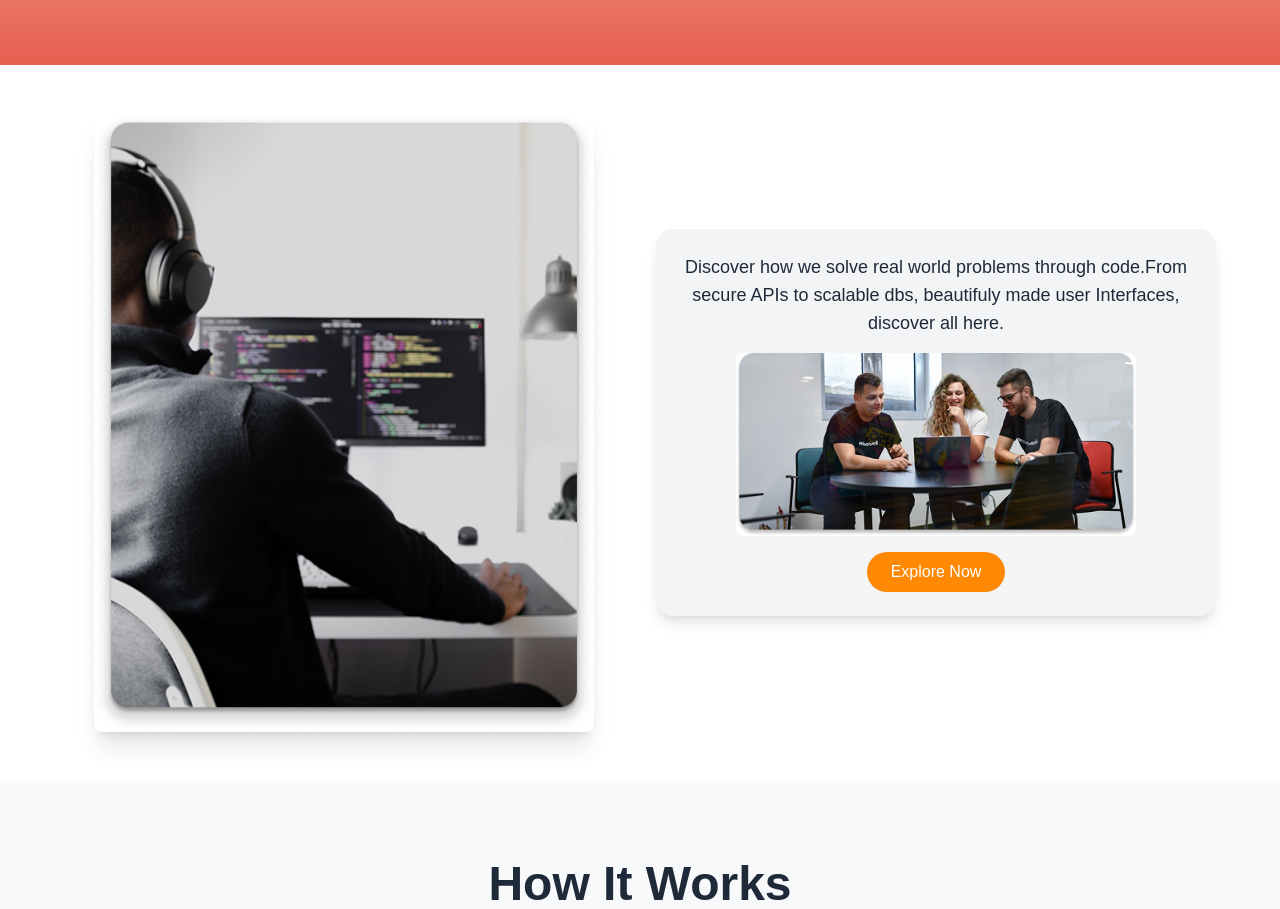
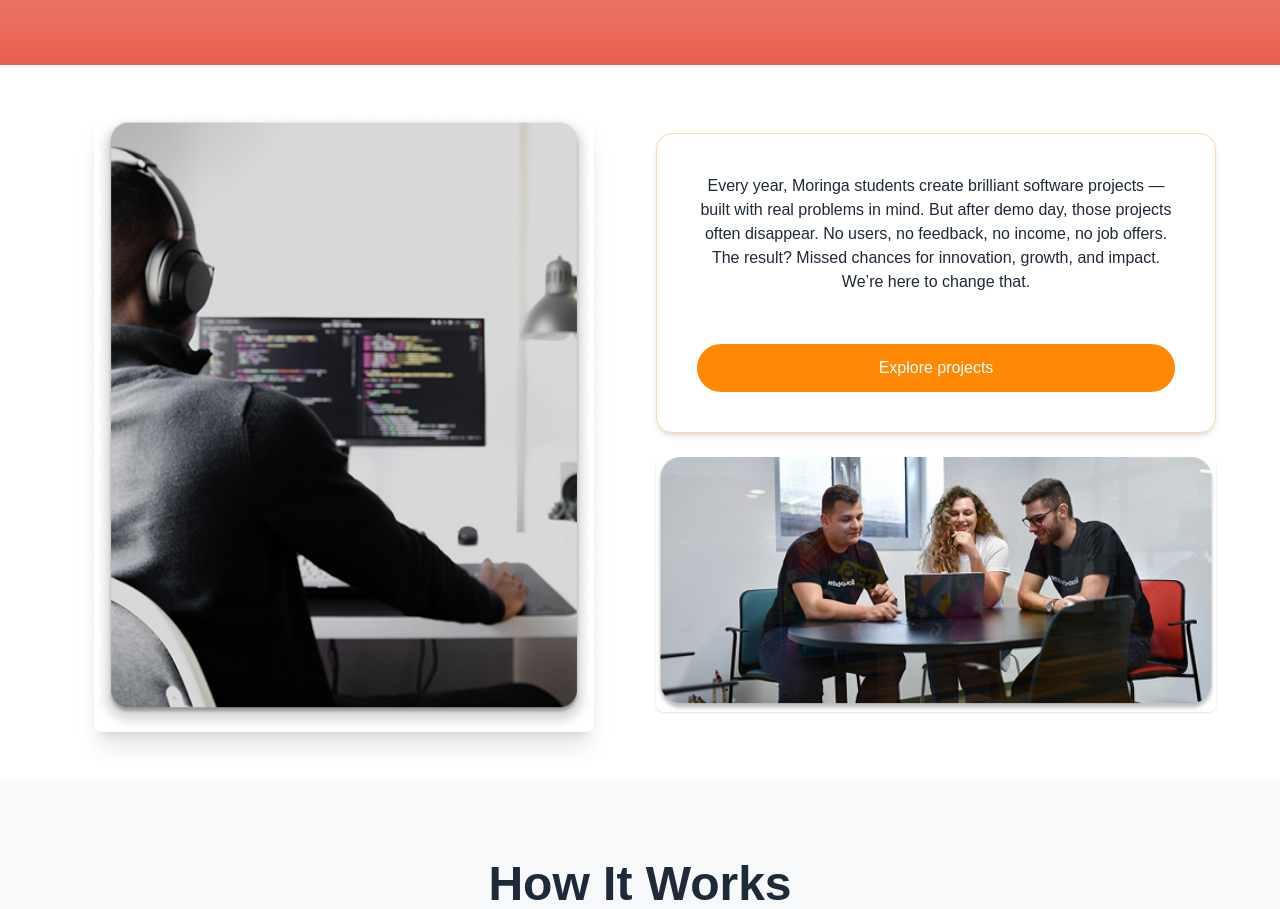
Before and after one commit to I-GIKARU/Innovation-Marketplace, a Next.js app in the folder client/: page / in a window 1280 px wide. Shown: the part 540-1449 px from the top of the page. Built offline with nearby package versions, Linux system fonts and the light colour scheme.

Commit message:
modified explore

```diff
--- a/client/components/Explore.jsx
+++ b/client/components/Explore.jsx
@@ -11,15 +11,27 @@ const Explore = () => {
           <Image src="/images/explore.jpg" alt="Explore Visual"width={500} height={400}className="rounded-lg shadow-xl"/>
         </div>
 
-        <div className="bg-gray-100 rounded-2xl shadow-lg p-6 flex flex-col items-center">
-          <p className="text-gray-800 text-lg mb-4 text-center">
-            Discover how we solve real world problems through code.From secure APIs to scalable dbs, beautifuly made user Interfaces, discover all here.
-          </p>
-          <Image
-            src="/images/exlore.jpg" alt="people discusing project"width={400} height={300} className="rounded-lg mb-4" />
-          <button className="mt-auto px-6 py-2 bg-orange-400 text-white rounded-full hover:bg-orange-600 transition">
-            Explore Now
+
+
+        <div className="flex flex-col gap-6">
+          <div className="border border-orange-200 rounded-2xl shadow-md p-10 flex flex-col justify-between h-[300px]">
+            <p className="text-gray-800 text-md text-center">
+              Every year, Moringa students create brilliant software projects — built with real problems in mind.
+              But after demo day, those projects often disappear.
+               No users, no feedback, no income, no job offers.
+             The result? Missed chances for innovation, growth, and impact. We’re here to change that.
+            </p>
+            <button className="bg-orange-400 hover:bg-orange-500 text-white px-6 py-3 rounded-full font-medium">
+            Explore projects
           </button>
+          </div>
+
+
+          <div className="flex justify-center">
+            <Image
+              src="/images/exlore.jpg" alt="people discussing project" width={600} height={300} className="rounded-lg shadow"/>
+          </div>
+
         </div>
       </div>
     </section>
```
